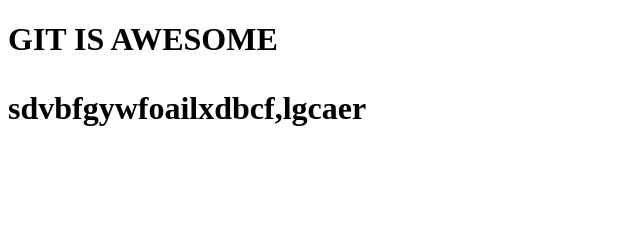
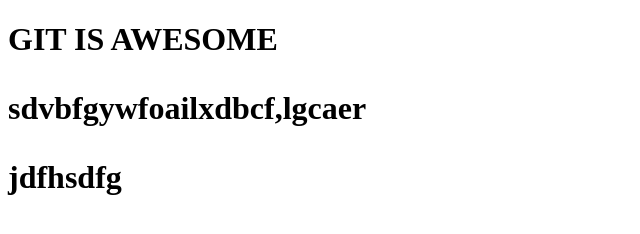
Before and after one commit to Amruta1311/TUTORIAL, a plain HTML site: page index.html in a window 1280 px wide. Shown: the whole page, without its empty margins (0-640 px from the left). Drawn offline with Linux system fonts and the light colour scheme.

Commit message:
Added header
updated index.html from github

```diff
--- a/index.html
+++ b/index.html
@@ -10,6 +10,7 @@
         <p>
             sdvbfgywfoailxdbcf,lgcaer
         </p>
+        <h1>jdfhsdfg</h1>
     </h1>
 </body>
 </html>
```
